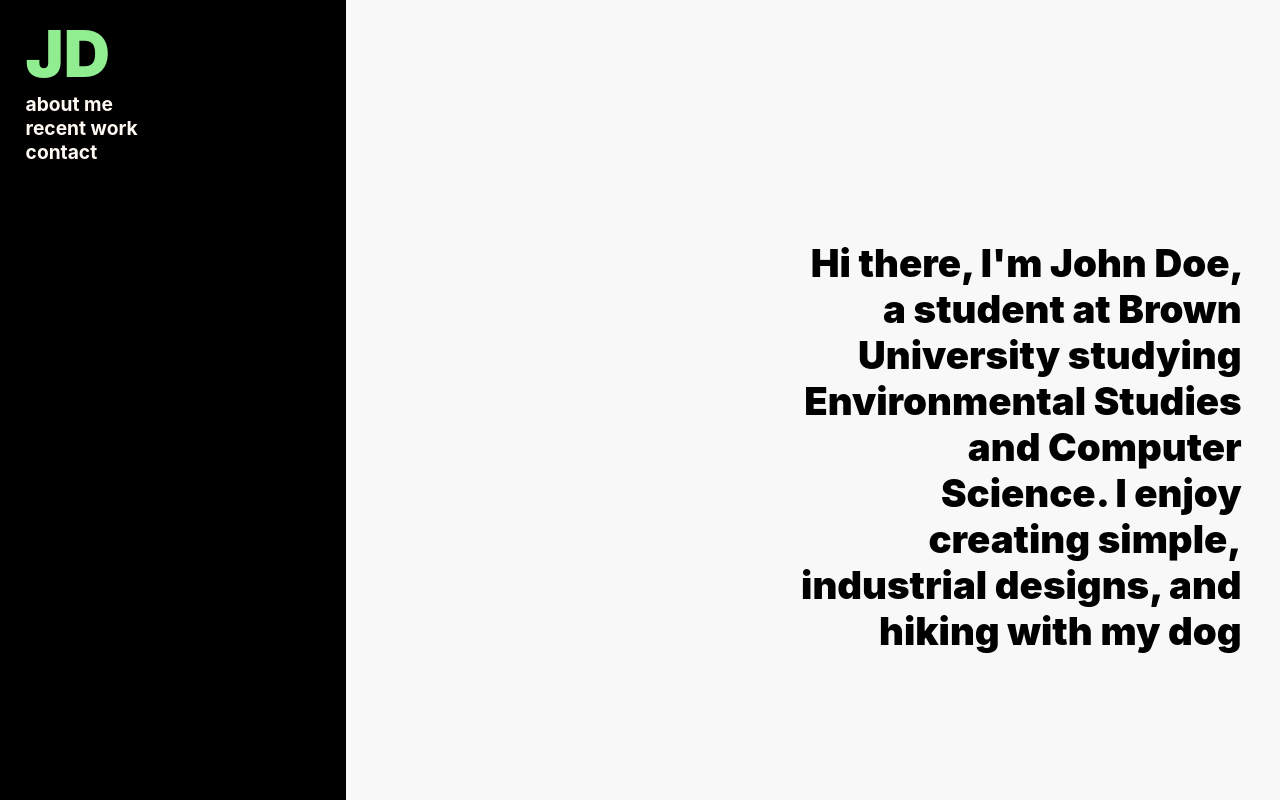
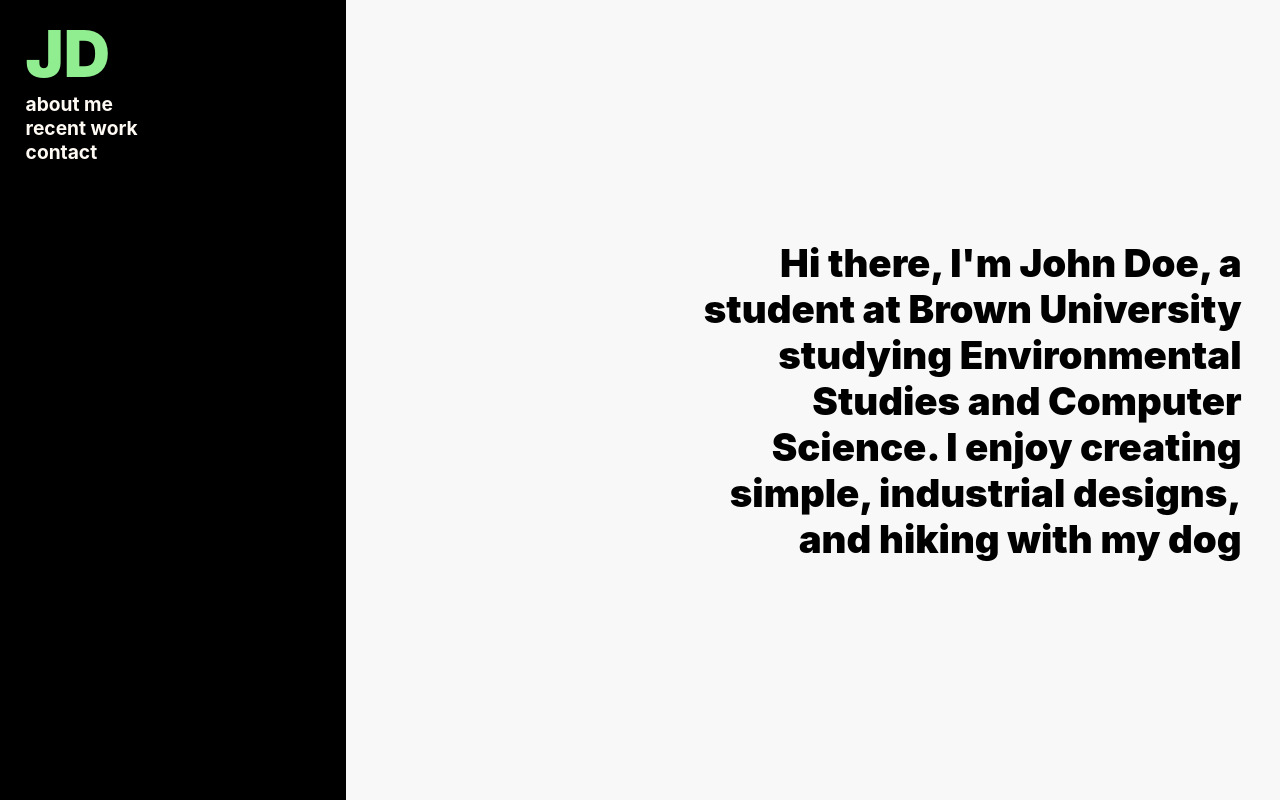
Before and after one commit to RotundGoose555/portfolio, a React (Create React App) app: page / in a window 1280 px wide. Built offline with nearby package versions, Linux system fonts and the light colour scheme.

Commit message:
Update AboutMe.css

```diff
--- a/src/CSS/AboutMe.css
+++ b/src/CSS/AboutMe.css
@@ -36,5 +36,5 @@
     text-align: right;
     color: black;
     max-width: 35vw;
-    min-width: 10em;
+    min-width: 15em;
 }
```
